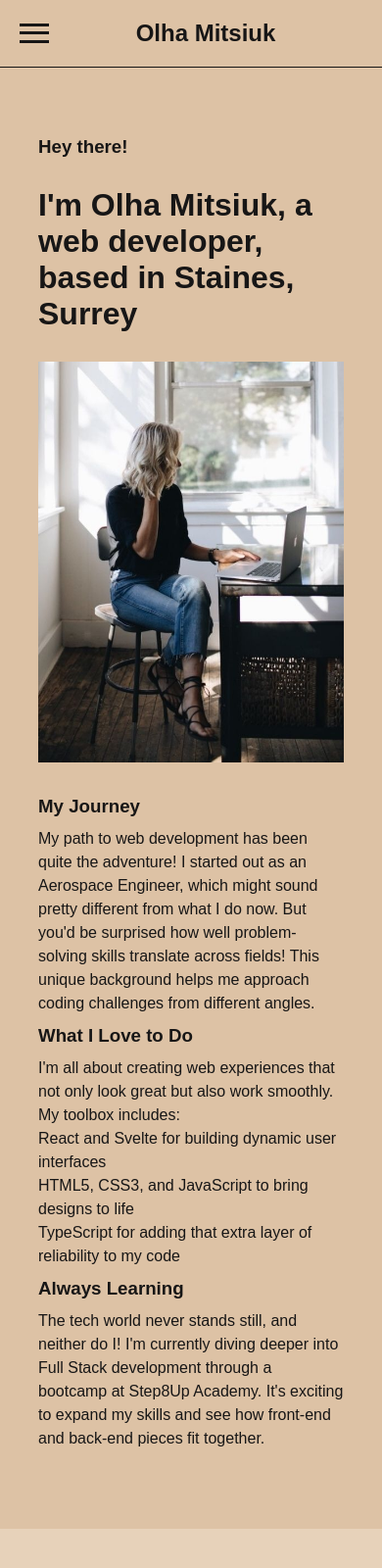
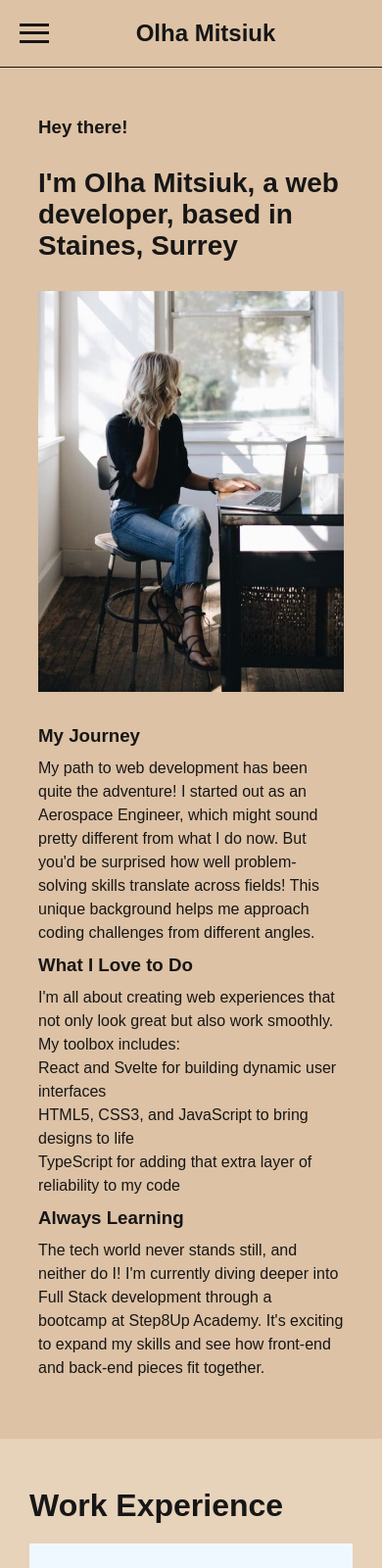
Before and after one commit to olgamitsiuk/sbc-week2-portfolio, a plain HTML site: page about.html in a window 390 px wide. Shown: the top 1600 px of the page at 98% size. Drawn offline with Linux system fonts and the light colour scheme.

Commit message:
add medium breackpoint

```diff
--- a/assets/style/media.css
+++ b/assets/style/media.css
@@ -62,7 +62,38 @@
     }
 }
 
+@media (max-width: 768px) {
+    h1 {
+        font-size: 32px;
+    }
+
+    h2 {
+        font-size: 28px;
+    }
+
+    .experience ul{
+        justify-content: center;
+      }
+    .experience ul li {
+        width: 90%;
+      }
+    section {
+        padding: 50px 0;
+    }
+}
+
 @media (max-width: 480px) {
+
+    h1 {
+        font-size: 32px;
+    }
+
+    h2 {
+        font-size: 28px;
+    }
+    .experience ul{
+        justify-content: space-between;
+      }
     .experience ul li {
         width: 100%;
       }
```
